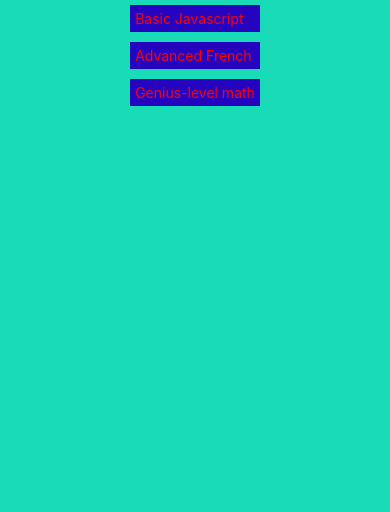
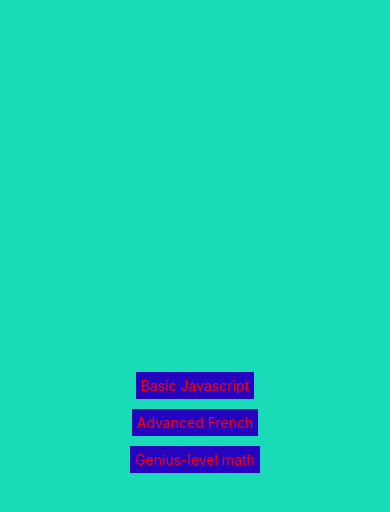
Before and after one commit to SaintSorrow/Flashy, a React Native app: screen / in a window 390 px wide. Shown: the top 512 px of the page. Built offline with nearby package versions, Linux system fonts and the light colour scheme.

Commit message:
Add logic for correct cards

```diff
--- a/App.js
+++ b/App.js
@@ -34,21 +34,39 @@ export default class App extends Component {
     });
   };
 
-  correctCard = card => {
-    const newCorrectCards = this.state.correctCards.join(card);
+  getCurrentCard() {
+    const currentCard = this.state.currentCards[this.state.currentCardIdx];
+    return currentCard;
+  }
+
+  correctCardHandler = () => {
+    console.log("currentIdx: " + this.state.currentCardIdx)
+
+    const card = this.getCurrentCard();
+
+    console.log(card.back)
+    console.log(card.front)
+    console.log(card)
+    console.log(this.state.correctCards)
+
+    const correctCards = [...this.state.correctCards, card]
     let newCurrentCards = [...this.state.currentCards];
     newCurrentCards.splice(this.state.currentCardIdx, 1);
 
+    const nextIdx = Math.floor(Math.random() * newCurrentCards.length);
+
     this.setState({
-      correctCards: newCorrectCards,
-      currentCards: newCurrentCards
+      correctCards: correctCards,
+      currentCards: newCurrentCards,
+      currentCardIdx: nextIdx,
     })
   }
 
-  incorrectCard = card => {
-    const newIncorrectCards = this.state.correctCards.join(card)
+  incorrectCardHandler = () => {
+    const card = this.getCurrentCard();
+    const newIncorrectCards = this.state.correctCards.join(card);
     let newCurrentCards = [...this.state.currentCards];
-    newCurrentCards.splice(this.state.currentCardIdx, 1);
+    newCurrentCards.splice(this.state.currentCardIdx, 1)
 
     this.setState({
       incorrectCards: newIncorrectCards,
@@ -83,6 +101,8 @@ export default class App extends Component {
             idx={this.state.currentCardIdx}
             showCardBack={this.state.showCardBack}
             flipCard={this.flipCard}
+            correctCardHandler={this.correctCardHandler}
+            incorrectCardHandler={this.incorrectCardHandler}
           />
         )}
       </View>
--- a/Components/Card.js
+++ b/Components/Card.js
@@ -1,39 +1,53 @@
 import React, { Component } from 'react'
-import { StyleSheet, Text, View, TouchableOpacity, ScrollView } from 'react-native'
+import { StyleSheet, Text, View, TouchableOpacity, Button } from 'react-native'
 
 export default class Card extends Component {
   render() {
     return (
-      <View>
-        <TouchableOpacity onPress={() => this.props.flipCard()}>
-          <View style={styles.card}>
-            {this.props.showCardBack === true && (
-              <Text>{this.props.cards[this.props.idx].back}</Text>
-            )}
-            {this.props.showCardBack === false && (
-              <Text>{this.props.cards[this.props.idx].front}</Text>
-            )}
-          </View>
+      <View style={styles.container}>
+        <TouchableOpacity style={styles.card} onPress={() => this.props.flipCard()}>
+          {this.props.showCardBack === true && (
+            <Text style={styles.cardText}>{this.props.cards[this.props.idx].back}</Text>
+          )}
+          {this.props.showCardBack === false && (
+            <Text style={styles.cardText}>{this.props.cards[this.props.idx].front}</Text>
+          )}
         </TouchableOpacity>
+        <Buttons correctCard={() => this.props.correctCardHandler()}
+          incorrectCard={() => this.props.incorrectCardHandler()}
+        />
       </View>
-
     )
   }
 }
 
 const Buttons = props => (
-  <View>
-
+  <View style={styles.buttons}>
+    <Button title="correct" onPress={() => props.correctCard()}/>
+    <Button title="wrong" onPress={() => props.incorrectCard()}/>
+    <Button title="delete"/>
   </View>
 )
 
 const styles = StyleSheet.create({
+  container: {
+    flex: 1,
+    alignItems: 'center',
+    justifyContent: 'center',
+    flexDirection: 'row'
+  },
   card: {
     backgroundColor: '#02a184',
     height: 360,
     width: 240,
+    textAlignVertical: 'center',
+    textAlign: 'center',
   },
   cardText: {
-
+    textAlign: 'center',
+    textAlignVertical: 'center',
+  },
+  buttons: {
+    flex: 1
   }
 })
--- a/Components/DeckList.js
+++ b/Components/DeckList.js
@@ -5,11 +5,19 @@ import Deck from './Deck'
 export default class DeckList extends Component {
   render() {
     return (
-      <ScrollView>
-        {this.props.decks.map(deck => (<Deck deck={deck}
-          key={deck.name}
-          showCards={() => this.props.showCardsHandler(deck)}/>))}
-      </ScrollView>
+      <View style={styles.container}>
+          {this.props.decks.map(deck => (<Deck deck={deck}
+            key={deck.name}
+            showCards={() => this.props.showCardsHandler(deck)}/>))}
+      </View>
     )
   }
 }
+
+const styles = StyleSheet.create({
+  container: {
+    flex: 1,
+    alignItems: 'center',
+    justifyContent: 'center',
+  }
+})
```
